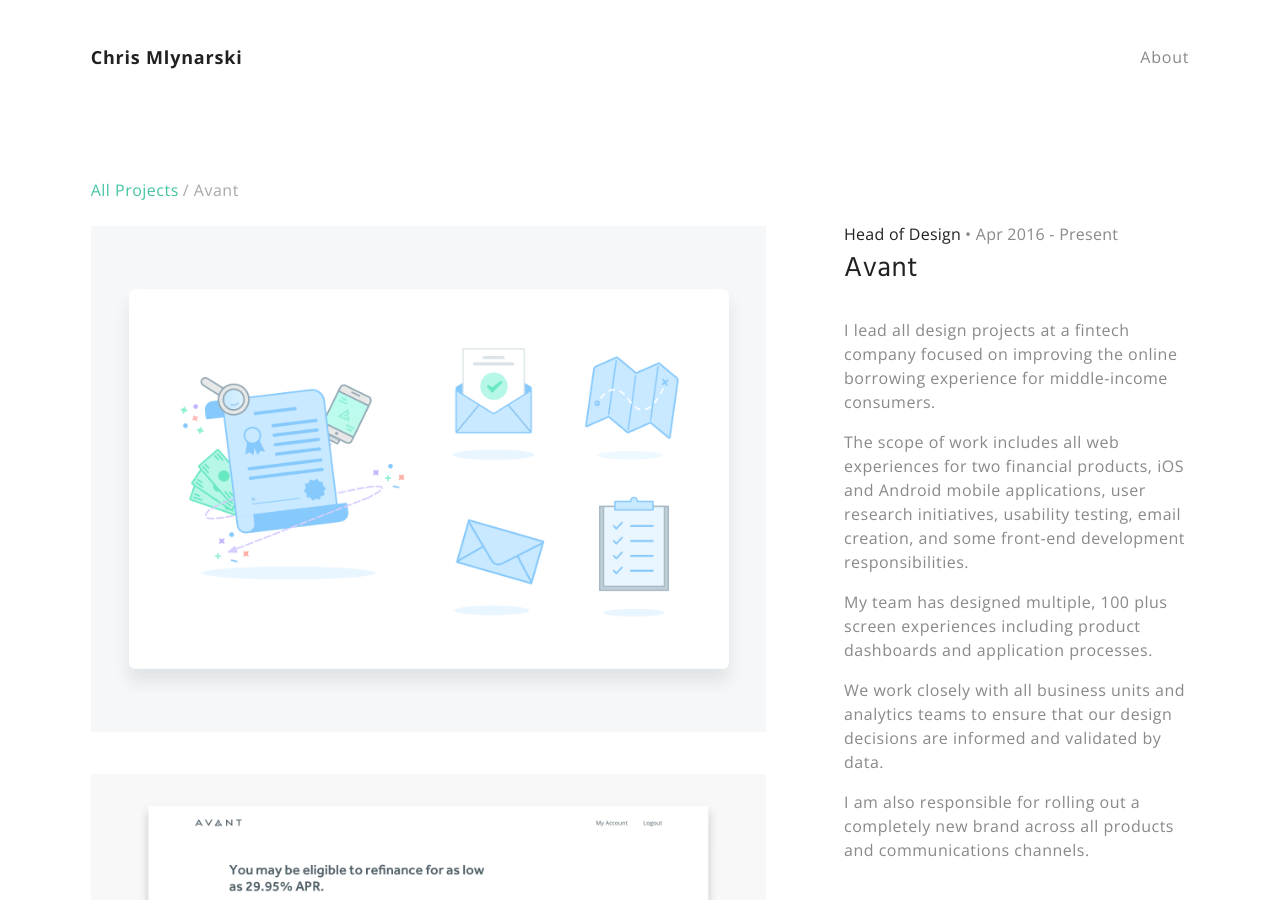
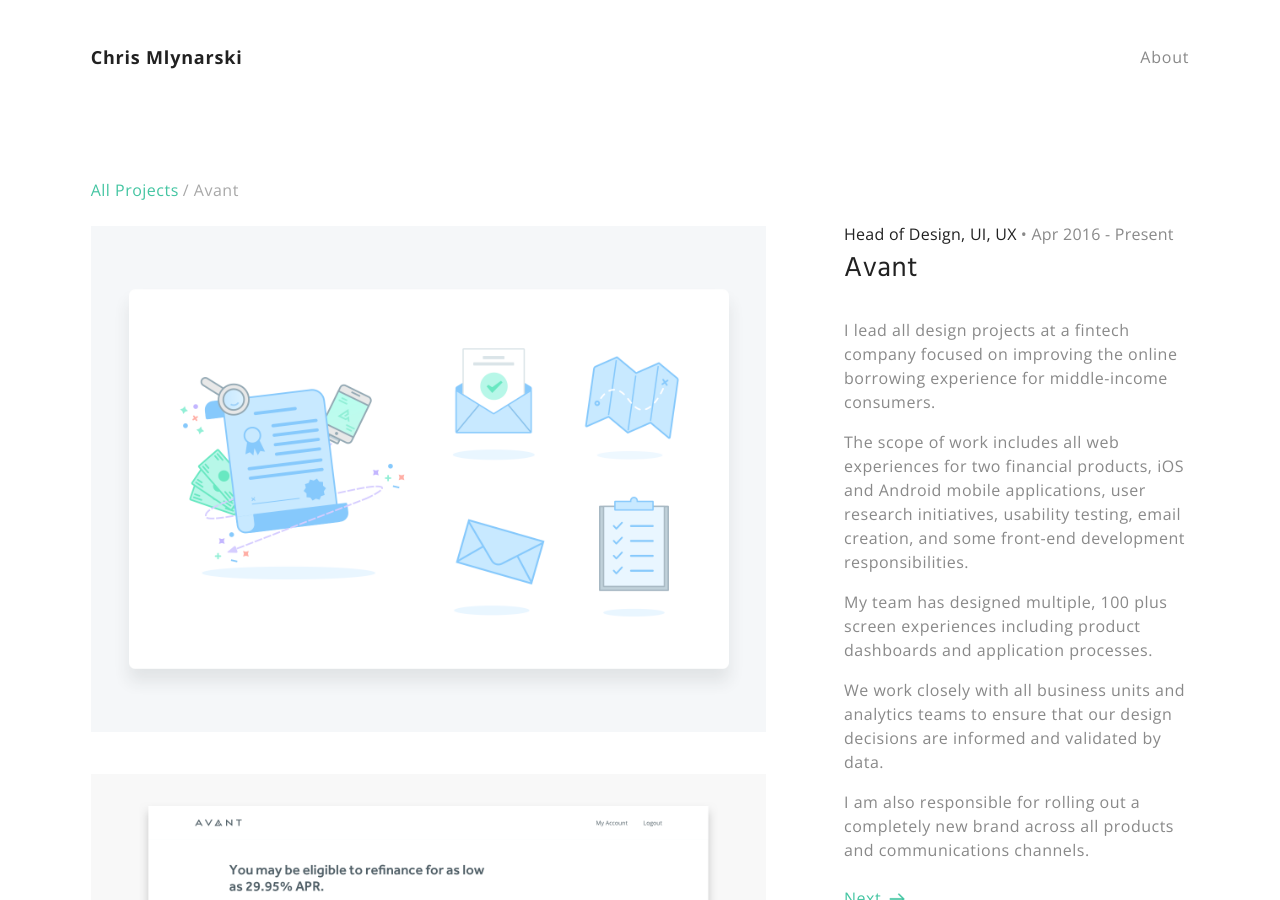
Before and after one commit to Cmlynars/portfolio-2017, a Jekyll site: the page built from projects/Avant.md, in a window 1280 px wide and 900 px high. Built offline with Jekyll 4.4.1, drawn with Linux system fonts in a browser that asks for light colours; nearby versions of some CDN libraries; library files that are not in the unit come from our copies.

Commit message:
added about picture and code cleanup

```diff
--- a/about.html
+++ b/about.html
@@ -5,7 +5,7 @@
 ---
 <div class="buffer about-page-container">
 	<section class="about-image-container">
-		<img src="{{ site.baseurl}}/img/about.jpg">
+		<img src="{{ site.baseurl}}/img/about.png">
 	</section>
 
 	<article class="about-blurb">
--- a/projects/Avant.md
+++ b/projects/Avant.md
@@ -2,7 +2,7 @@
 layout: project
 title: avant
 pretty_title: Avant
-role: Head of Design
+role: Head of Design, UI, UX
 date: Apr 2016 - Present
 description: Leading all design projects at a data-focused fintech company that makes it easier for middle-income consumers to borrow money online.
 card_image: avant.png
@@ -16,6 +16,6 @@
 
 <p>My team has designed multiple, 100 plus screen experiences including product dashboards and application processes.</p>
 
-<p>We work closely with all business units and analytics teams to ensure that our design decisions are informed and validated by data.
+<p>We work closely with all business units and analytics teams to ensure that our design decisions are informed and validated by data.</p>
 
 <p>I am also responsible for rolling out a completely new brand across all products and communications channels.</p>
```
Also changed, not shown: img/about.png (added).
